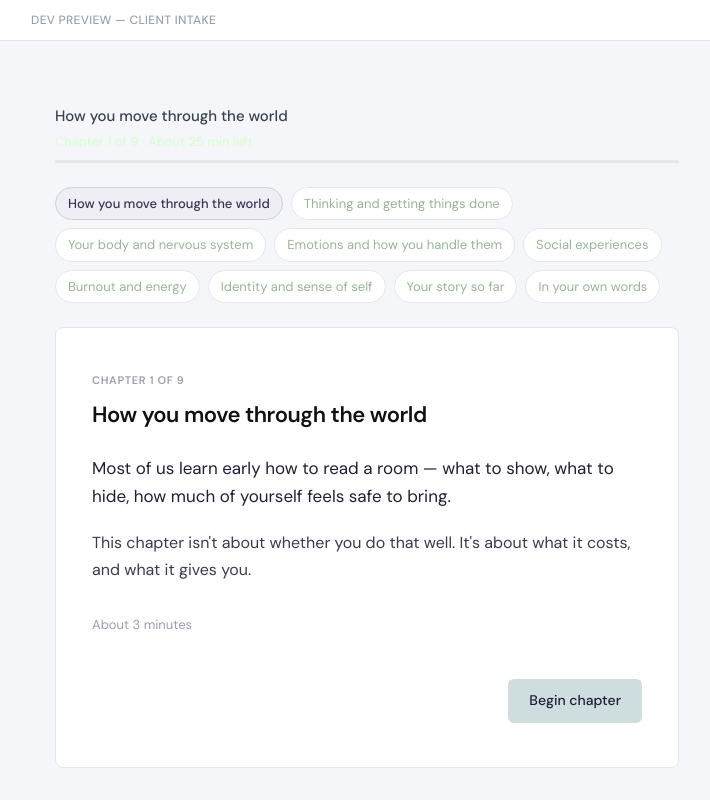
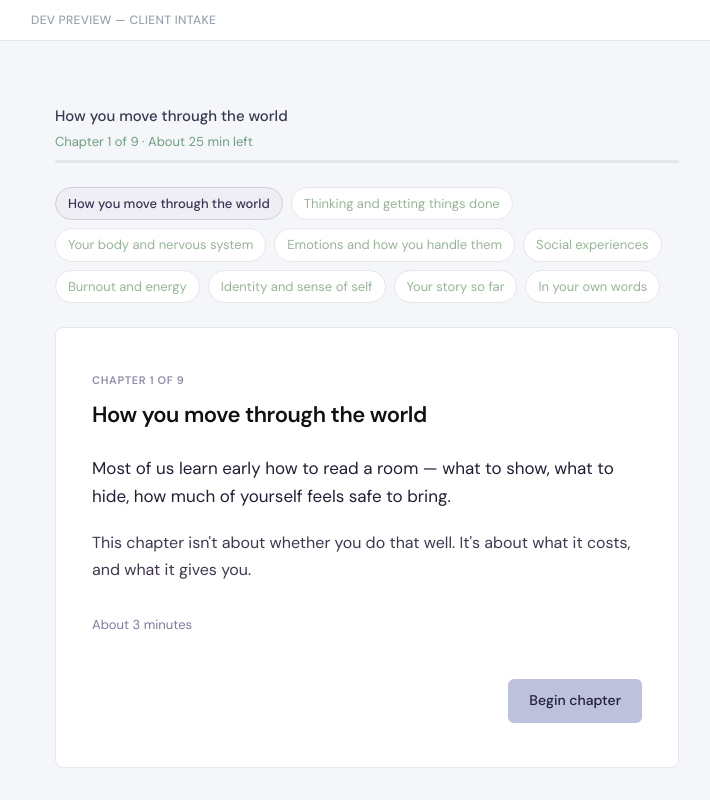
Before and after one commit to sarahdenkert01-hue/nonlinear-assessments, a Next.js app: page /dev/preview in a window 1280 px wide. Shown: the top 800 px of the page, without its empty margins (273-983 px from the left). Built offline with nearby package versions, Linux system fonts and the light colour scheme.

Commit message:
Refine assessment UI colors for softer purple-green palette.
Co-authored-by: Cursor <cursoragent@cursor.com>

```diff
--- a/src/features/assessments/components/assessment.css
+++ b/src/features/assessments/components/assessment.css
@@ -1,7 +1,7 @@
 .assessment-root {
   min-height: 100%;
   background: var(--background, #ffffff);
-  color: #0f172a;
+  color: #0f0f2a;
   font-family: var(--font-sans), ui-sans-serif, system-ui, sans-serif;
   font-size: 15px;
   line-height: 1.5;
@@ -34,7 +34,7 @@
 
 .assessment-subtitle {
   margin: 0;
-  color: #6b7280;
+  color: #6c607f;
   font-size: 0.9375rem;
 }
 
@@ -53,14 +53,14 @@
   font-size: 0.9375rem;
   line-height: 1.5;
   font-weight: 500;
-  color: #374151;
+  color: #383751;
 }
 
 .assessment-progress-meta {
   margin: 0;
   font-size: 0.8125rem;
   line-height: 1.45;
-  color: #d6fece;
+  color: #6e9e7e;
 }
 
 .assessment-header--journey {
@@ -105,7 +105,7 @@
 
 .assessment-progress-bar {
   height: 3px;
-  background: #e5e7eb;
+  background: #e5e6eb;
   border-radius: 999px;
   margin-top: 0.5rem;
   overflow: hidden;
@@ -113,7 +113,7 @@
 
 .assessment-progress-fill {
   height: 100%;
-  background: #b8e8b8;
+  background: #85a985;
   border-radius: 999px;
   transition: width var(--assessment-duration-slow) var(--assessment-ease);
   will-change: width;
@@ -159,7 +159,7 @@
 }
 
 .assessment-section-pill--complete {
-  border-color: color-mix(in srgb, #6af598 25%, #e5e7eb);
+  border-color: color-mix(in srgb, #63b880 25%, #e5e7eb);
   color: #4b5563;
   background: color-mix(in srgb, #ecfdf5 40%, #fff);
 }
@@ -168,7 +168,7 @@
   display: inline-block;
   margin-right: 0.25rem;
   font-size: 0.6875rem;
-  color: #32e07d;
+  color: #43ac70;
 }
 
 .assessment-section-pill-label {
@@ -222,7 +222,7 @@
   font-weight: 600;
   letter-spacing: 0.06em;
   text-transform: uppercase;
-  color: #a09caf;
+  color: #928aae;
 }
 
 .assessment-chapter-kicker--inline {
@@ -232,7 +232,7 @@
 .assessment-chapter-time {
   margin: 0;
   font-size: 0.8125rem;
-  color: #a19caf;
+  color: #8378a2;
 }
 
 .assessment-chapter-complete {
@@ -297,7 +297,7 @@
 }
 
 .assessment-question-index {
-  color: #d1d5db;
+  color: #d1d1db;
   margin-right: 0.5rem;
   font-size: 0.8125rem;
 }
@@ -321,7 +321,7 @@
   border-radius: 999px;
   border: 1px dashed #d1d5db;
   background: transparent;
-  color: #6b7280;
+  color: #6f6b80;
   font-size: 0.8125rem;
   cursor: pointer;
   transition:
@@ -344,8 +344,8 @@
 
 .assessment-scale-not-sure--selected {
   border-style: solid;
-  border-color: #b8cec9;
-  background: #eef2f4;
+  border-color: #85a985;
+  background: #e6f2e6;
   color: #393355;
   font-weight: 500;
   box-shadow: 0 1px 3px rgba(15, 23, 42, 0.06);
@@ -362,7 +362,7 @@
 .assessment-question-progress {
   margin: 0.35rem 0 0;
   font-size: 0.8125rem;
-  color: #9c9daf;
+  color: #767796;
 }
 
 .assessment-question--focus {
@@ -417,7 +417,7 @@
 }
 
 .assessment-scale-option--selected {
-  border-color: #b8c8ce;
+  border-color: #b8bace;
   background: #eef2f4;
   color: #1e1e3b;
   font-weight: 500;
@@ -592,7 +592,7 @@
   margin: 0 0 0.65rem;
   font-size: 0.9375rem;
   font-weight: 600;
-  color: #374151;
+  color: #3a3751;
 }
 
 .intake-completion-arc {
@@ -691,12 +691,12 @@
 }
 
 .assessment-btn--primary {
-  background: #cedddd;
+  background: #bec1db;
   color: #201e3b;
 }
 
 .assessment-btn--primary:hover {
-  background: #b8c8ce;
+  background: #afb1d9;
   box-shadow: 0 1px 3px rgba(15, 23, 42, 0.06);
 }
 
```
